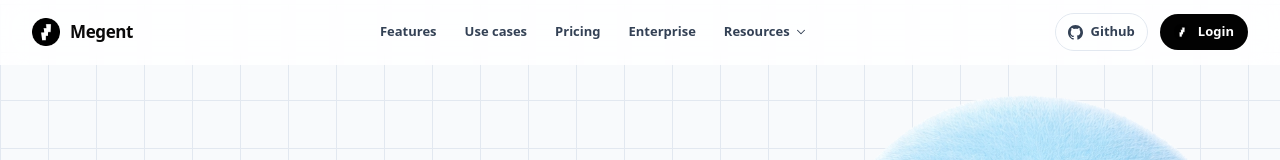
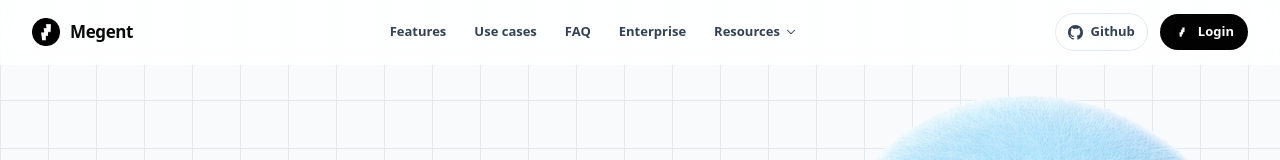
Before and after one commit to mikilezen/Megent-web, a Next.js app: page / in a window 1280 px wide. Shown: the top 160 px of the page. Built offline with nearby package versions, Linux system fonts and the light colour scheme.

Commit message:
label change to

```diff
--- a/components/marketing/Nav.tsx
+++ b/components/marketing/Nav.tsx
@@ -6,7 +6,7 @@ import Image from "next/image";
 const LINKS = [
   { label: "Features", href: "#features" },
   { label: "Use cases", href: "#usecases" },
-  { label: "Pricing", href: "/price" },
+  { label: "FAQ", href: "#faq" },
   { label: "Enterprise", href: "/soon" },
 ];
 
```
